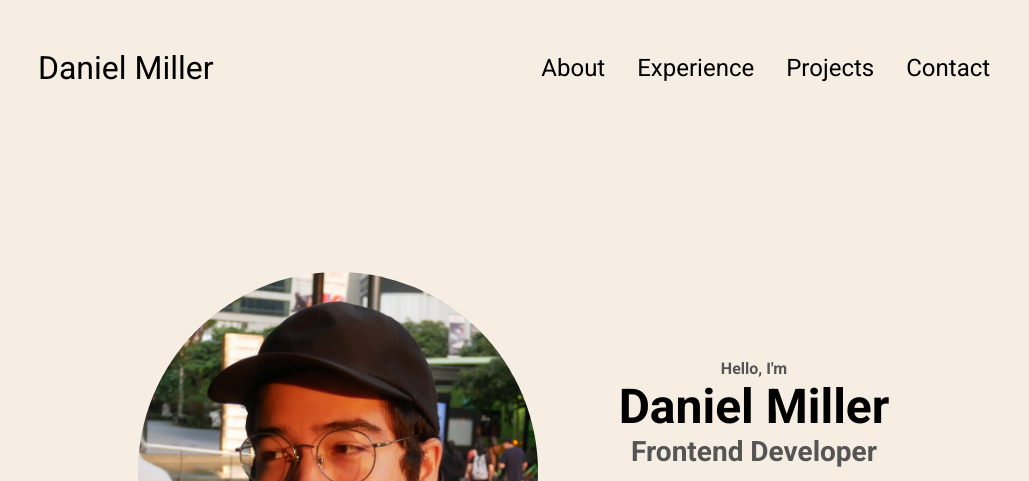
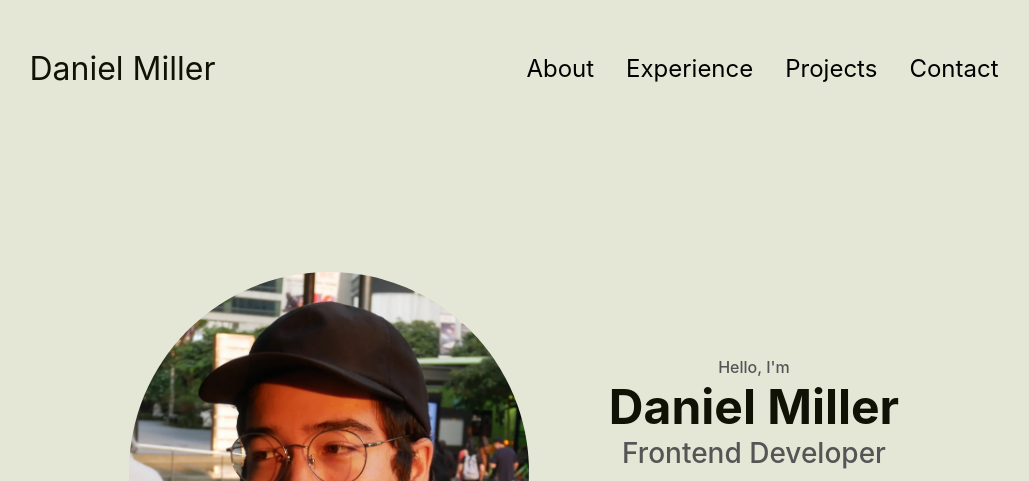
Before and after one commit to doubleOZ/portfolio-website, a plain HTML site: page index.html in a window 1280 px wide. Shown: the top 481 px of the page, without its empty margins (126-1155 px from the left). Drawn offline with Linux system fonts and the light colour scheme.

Commit message:
changed some styling. mainly the colour of the page and font

```diff
--- a/style.css
+++ b/style.css
@@ -1,13 +1,38 @@
+:root {
+  /* --primary-color: #262d2a; */
+  --secondary-color: #bcad7b;
+  /* og */
+  /* --primary-color: #f6eee3; */
+  /* cloud dancer */
+  /* --primary-color: #f0eee9; */
+  /* white smoke */
+  /* --primary-color: #f8f8f8; */
+  /* raw milk */
+  /* --primary-color: #fdfff5; */
+  /* alice blue */
+  /* --primary-color: #f0f8ff; */
+  /* purple ice water */
+  /* --primary-color: #e5e0e5; */
+  /* green milk */
+  --primary-color: #e4e7d6;
+  --primary-font: #101205;
+  /* bone white */
+  /* --primary-color: #f9f6ee; */
+  /* ivory */
+  /* --primary-color: #fffff0; */
+  /* parchment */
+  /* --primary-color: #fcf5e5; */
+  /* pearl */
+  /* --primary-color: #e2dfd2; */
+  /* sea shell */
+  /* --primary-color: #fff5ee; */
+  /* mint cream */
+  /* --primary-color: #f5fffa; */
+}
+
 /* GENERAL */
 
-@import url("https://fonts.googleapis.com/css2?family=Roboto:wght@300;400;500;700&display=swap");
-
-:root {
-  /* --primary-color: #262d2a;
-  --secondary-color: #bcad7b; */
-  --primary-color: #f6eee3;
-  /* --secondary-color: #bcad7b; */
-}
+@import url("https://fonts.googleapis.com/css2?family=DM+Sans:wght@300;400;500;600&family=Hanken+Grotesk:wght@300;400;500;600&family=Inter:wght@300;400;500;600&family=Open+Sans:wght@300;400;500;600&family=Work+Sans:wght@300;400;500;600&display=swap");
 
 * {
   margin: 0;
@@ -16,8 +41,12 @@
 
 body {
   background-color: var(--primary-color);
-  font-family: "Roboto", sans-serif;
-  /* color: var(--secondary-color); */
+  /* font-family: "DM Sans", sans-serif; */
+  /* font-family: "Hanken Grotesk", sans-serif; */
+  font-family: "Inter", sans-serif;
+  /* font-family: "Open Sans", sans-serif; */
+  /* font-family: "Work Sans", sans-serif; */
+  color: var(--primary-font);
 }
 
 html {
@@ -50,8 +79,8 @@ nav {
 
 .nav-links {
   gap: 2rem;
-  list-style: none;
   font-size: 1.5rem;
+  list-style-type: none;
 }
 
 a {
@@ -125,7 +154,6 @@ a:hover {
 }
 
 .menu-links li {
-  list-style: none;
 }
 
 .menu-links.open {
@@ -194,7 +222,7 @@ section {
 }
 
 .section__text p {
-  font-weight: 600;
+  font-weight: 500;
 }
 
 .section__text__p1 {
```
